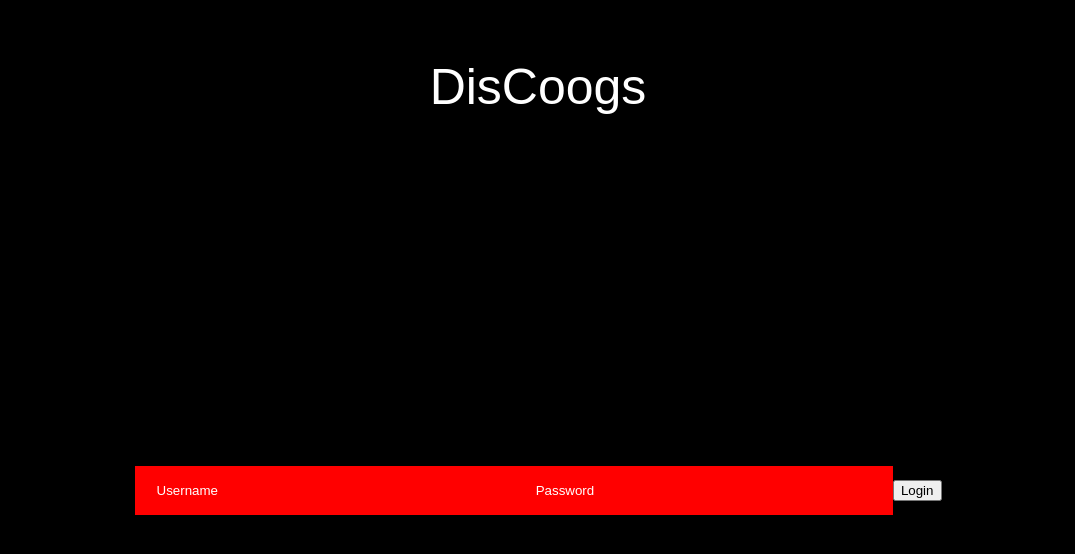
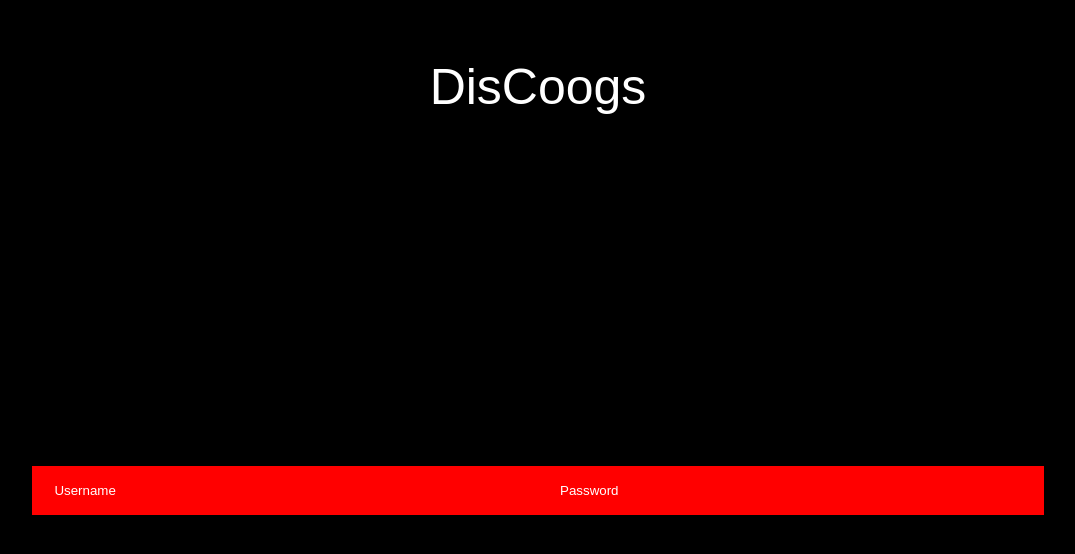
Before and after one commit to roliestpoliest/music_library, a React (Create React App) app in the folder frontend/: page / in a window 1280 px wide. Shown: the top 554 px of the page, without its empty margins (102-1177 px from the left). Built offline with nearby package versions, Linux system fonts and the light colour scheme.

Commit message:
css changes

```diff
--- a/frontend/src/App.css
+++ b/frontend/src/App.css
@@ -1,5 +1,14 @@
-
-
+/*.forgotPassword{
+  color:white;
+  background-color: black;
+  margin-bottom: 10px;
+}
+.newAccount{
+  color:white;
+  background-color: black;
+  margin-bottom: 5px;
+}
+*/
 body{
   text-align: center;
   display: flex;
@@ -20,21 +29,26 @@ body{
 .username{
   color: white;
   background-color: red;
-  width: 30%;
+  width: 40%;
   padding: 15px 20px;
   margin: 8px 0;
   box-sizing: border-box;
   border: 2px solid red;
-  margin-bottom: 5px;
+  margin-bottom: 20px;
+}
+.input1{
+  margin-bottom: 20px;
+  min-height: 75vh;
 }
 .password{
   color: white;
   background-color: red;
-  width: 30%;
+  width: 40%;
   padding: 15px 20px;
-  margin: 8px 0;
+  margin: 4px 0;
   box-sizing: border-box;
   border: 2px solid red;
+  margin-bottom: 20px;
 }
 ::placeholder{
   color: white;
--- a/frontend/src/App.js
+++ b/frontend/src/App.js
@@ -4,6 +4,9 @@ import './App.css';
 //import './logintest.css';
 //<p> Username: </p>
 //<p> Password: </p>
+//<button onClick = {clickLogin}> Login </button>
+/*<button className = "forgotPassword" onClick = {forgotPassword}> Forgot Password? </button>
+      <button className = "newAccount" onClick = {newAccount}> New Account? </button> */
 function App() {
 
     const [name, setName] = useState("Username")
@@ -16,18 +19,25 @@ function App() {
     {
       setPassword(event.target.value)
     }
-    function clickLogin()
+    /*function clickLogin()
     {
       alert("Logging to home page")
     }
+    function forgotPassword()
+    {
+      alert("Heading to forgot password page")
+    }
+    function newAccount()
+    {
+      alert("Heading to new account page")
+    } */
     return (
     <div>
       <div className = 'title'>
         <p> DisCoogs </p>
       </div>
-      <input className = 'username col-xs-3' value = {name} onChange = {handleNameChange} placeholder = "Username" />
-      <input className = "password col-xs-4 col-xs-offset-2" value1 = {password} onChange = {handlePasswordChange} placeholder = "Password"/>
-      <button onClick = {clickLogin}> Login </button>
+      <input className = 'username' value = {name} onChange = {handleNameChange} placeholder = "Username" />
+      <input className = "password" value1 = {password} onChange = {handlePasswordChange} placeholder = "Password"/>
     </div>
   );
 }
```
